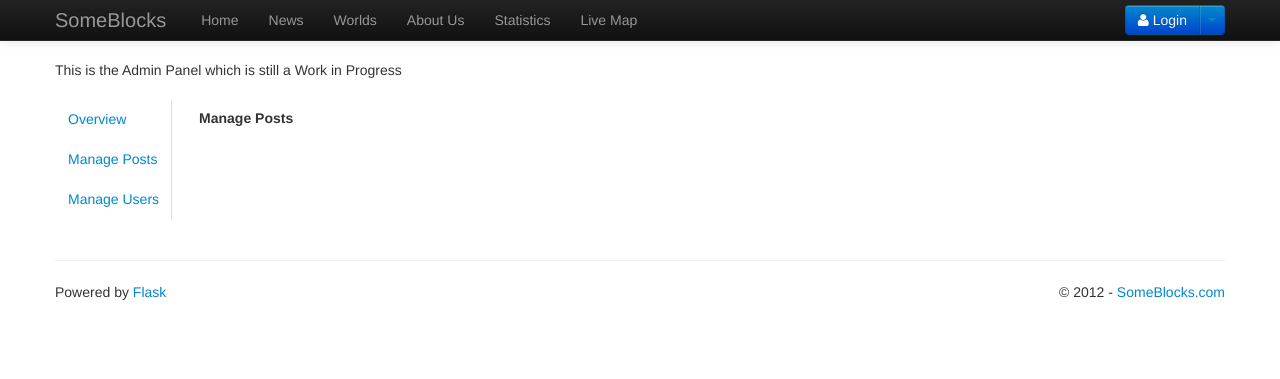
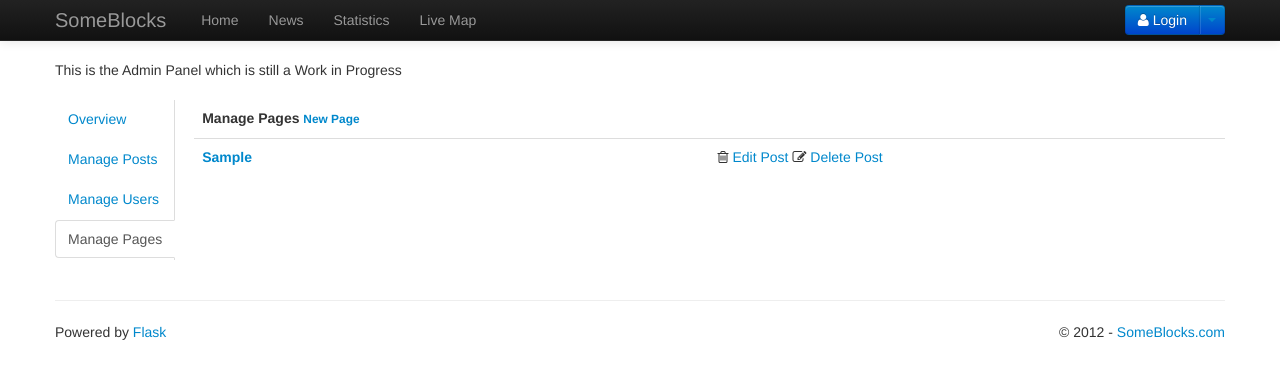
Before and after one commit to sh4nks/someblocks-minecraft, a Flask app: page /admin/manage_pages in a window 1280 px wide. Shown: the top 379 px of the page. Run offline with Flask 2, Linux system fonts and the light colour scheme; tables that the repository leaves empty hold one stand-in row (values such as "Sample post"); lists and menus that the app fills with data are empty; parts of the project's set-up code (start-up, migrations or seed data) failed here and were passed over; some libraries are stand-ins or nearby versions.

Commit message:
[WIP] Page Management -- New Page -- Delete Page -- Edit Page
TODO:
-- Generate the top nav from the database
-- Edit the index page from the admin panel

```diff
--- a/app/models/pages.py
+++ b/app/models/pages.py
@@ -10,8 +10,8 @@
     title = db.Column(db.Text)
     content = db.Column(db.Text)
     date_created = db.Column(db.DateTime, default=datetime.utcnow())
-    category = db.Column(db.String)
+    category = db.Column(db.String, unique=True)
     user_id = db.Column(db.Integer, db.ForeignKey("users.uid"))
 
     def __repr__(self):
-        return "Category: %s" % category
+        return "Category: %s" % self.category
--- a/app/templates/admin/admin_base.html
+++ b/app/templates/admin/admin_base.html
@@ -8,6 +8,7 @@
             {{ navlink('admin.overview', 'Overview') }}
             {{ navlink('admin.manage_posts', 'Manage Posts') }}
             {{ navlink('admin.manage_users', 'Manage Users') }}
+            {{ navlink('admin.manage_pages', 'Manage Pages') }}
         </ul>
         <div class="tab-content">
             {% block admin_content %}{% endblock %}
--- /dev/null
+++ b/app/templates/admin/manage_pages.html
@@ -0,0 +1,23 @@
+{% extends "admin/admin_base.html" %}
+{% block admin_content %}
+            <table class="table table-stripped table-hover">
+                <thead>
+                    <tr class="success">
+                        <th>Manage Pages <small><a href="{{ url_for('admin.new_page') }}">New Page</a><small></th>
+                    </tr>
+                </thead>
+                <tbody>
+                {% for page in pages %}
+                    <tr>
+                        <td colspan="2">
+                            <b><a href="{{ url_for('frontend.pages', category=page.category) }}">{{ page.category }}</a></b>
+                        </td>
+                        <td colspan="2">
+                            <i class="icon-trash"></i> <a href="{{ url_for('admin.edit_page', category=page.category) }}">Edit Post</a>
+                            <i class="icon-edit"></i> <a href="{{ url_for('admin.delete_page', category=page.category) }}">Delete Post</a>
+                        </td>
+                    </tr>
+                {% endfor %}
+                </tbody>
+            </table>
+{% endblock %}
--- a/app/templates/base.html
+++ b/app/templates/base.html
@@ -43,8 +43,7 @@
                         <ul class="nav">
                             {{ navlink('frontend.index', 'Home') }}
                             {{ navlink('blog.news', 'News', active=active_page) }}
-                            {{ navlink('frontend.worlds', 'Worlds') }}
-                            {{ navlink('frontend.about', 'About Us') }}
+
                             <li><a href="/stats">Statistics</a></li>
                             <li><a href="/map">Live Map</a></li>
                         </ul>
--- a/app/templates/frontend/index.html
+++ b/app/templates/frontend/index.html
@@ -12,7 +12,7 @@
     <div class="span8">
         <p>On our server, we offer two different game worlds.
           The creative world named "Asgard" and our survival world "Midgard".<br>
-          We run the (somehow unofficial) minecraft server wrapper Bukkit with a few <a href="{{ url_for('frontend.server') }}">plugins.</a><br>
+          We run the (somehow unofficial) minecraft server wrapper Bukkit with a few <a href="#">plugins.</a><br>
           On the left side you can see a picture of our floating island-city named Skypia.<br>
           If you want to view our map please click this big blue button! :)</p>
         <a class="btn btn-primary btn-large" href="/map">Live Map</a>
--- /dev/null
+++ b/app/templates/pages/pages.html
@@ -0,0 +1,5 @@
+{% set page_title = page.title %}
+{% extends "base.html" %}
+{% block page_content %}
+{{ page.content | markdown }}
+{% endblock %}
--- a/app/views/admin.py
+++ b/app/views/admin.py
@@ -37,9 +37,9 @@
 @mod.route("/overview")
 @admin_required
 def overview():
-    version = [get_python_version(), get_flask_version(), get_app_version(),
+    info = [get_python_version(), get_flask_version(), get_app_version(),
                Post.query.count(), Comment.query.count(), User.query.count()]
-    return render_template("admin/overview.html", version=version)
+    return render_template("admin/overview.html", info=info)
 
 
 @mod.route("/manage_posts")
@@ -53,7 +53,7 @@
 @admin_required
 def manage_pages():
     pages = Page.query.all()
-    return render_template("admin/manage_posts.html", pages=pages)
+    return render_template("admin/manage_pages.html", pages=pages)
 
 
 @mod.route("/manage_users")
@@ -67,7 +67,7 @@
 @mod.route("/user/<username>/delete")
 def delete_user(username):
     if current_user.username == username:
-        flash("You cannot delete yourself")
+        flash("You cannot delete yourself", "error")
     else:
         user = User.query.filter_by(username=username).first()
 
@@ -76,18 +76,58 @@
 
 
 @admin_required
-@mod.route("/page/new")
+@mod.route("/page/new", methods=["GET", "POST"])
 def new_page():
-    pass
+    form = PageForm(request.form)
+
+    if form.validate_on_submit():
+        page = Page(title=form.title.data, content=form.content.data,
+                    category=form.category.data, user_id=current_user.uid)
+
+        db.session.add(page)
+        db.session.commit()
+
+        flash("Your Page has been submitted!", "success")
+
+    return render_template("admin/new_page.html", form=form)
 
 
 @admin_required
-@mod.route("/page/<category>/edit")
+@mod.route("/page/<category>/edit", methods=["GET", "POST"])
 def edit_page(category):
-    pass
+    page = Page.query.filter_by(category=category).first()
+
+    form = PageForm(request.form)
+
+    if form.validate_on_submit():
+        page.title = form.title.data
+        page.content = form.content.data
+        page.category = form.category.data
+
+        db.session.add(page)
+        db.session.commit()
+
+        flash("Your changes have been saved. Redirecting...", "success")
+        return redirect(url_for("admin.manage_pages"))
+    else:
+        form.title.data = page.title
+        form.content.data = page.content
+        form.category.data = page.category
+
+    return render_template("admin/edit_page.html", page=page, form=form)
 
 
 @admin_required
 @mod.route("/page/<category>/delete")
-def delete_page():
-    pass
+def delete_page(category):
+    page = Page.query.filter_by(category=category).first()
+
+    if page:
+        db.session.delete(page)
+        db.session.commit()
+
+        flash("Your page has been deleted.", "success")
+        return redirect(url_for("admin.manage_pages"))
+    else:
+        flash("I have no page in my database that is named like this.", "error")
+        return redirect(url_for("admin.manage_pages"))
```
Also changed, not shown: app/forms/pages.py (+14 -1 lines), app/templates/admin/edit_page.html (added, +16 -0 lines), app/templates/admin/new_page.html (added, +16 -0 lines), app/templates/admin/overview.html (+6 -6 lines), app/views/frontend.py (+5 -18 lines).
